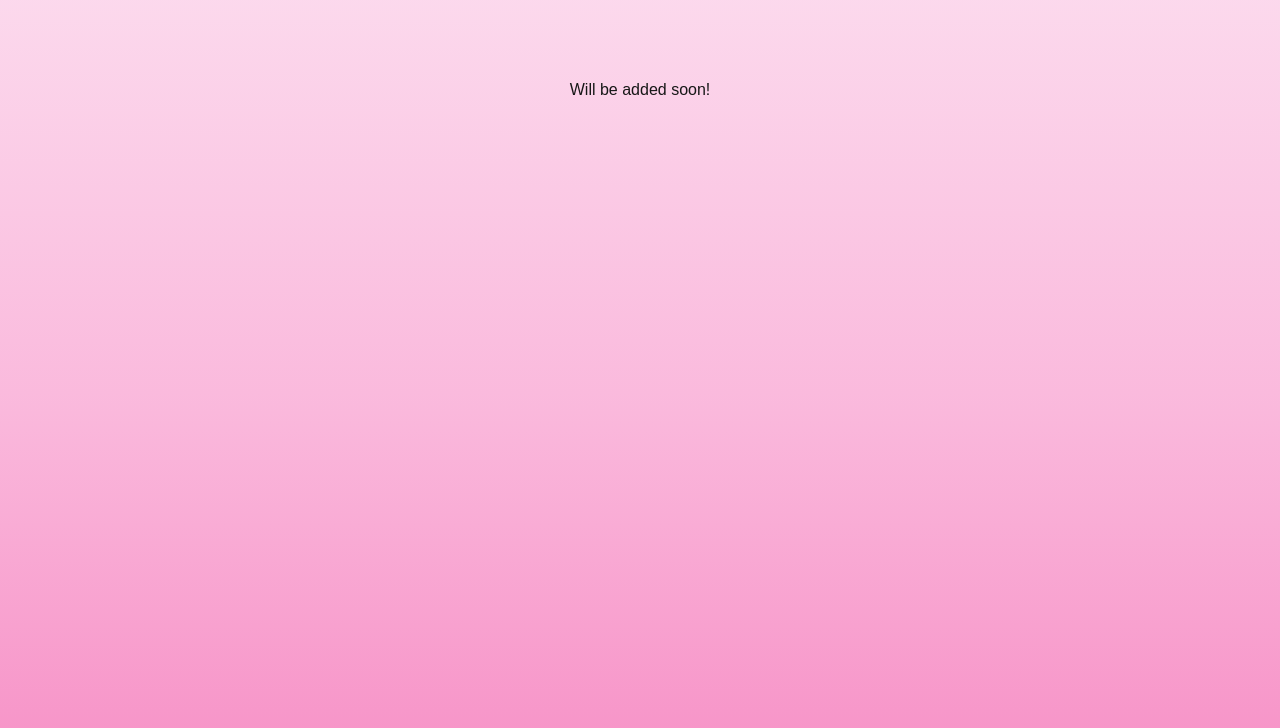
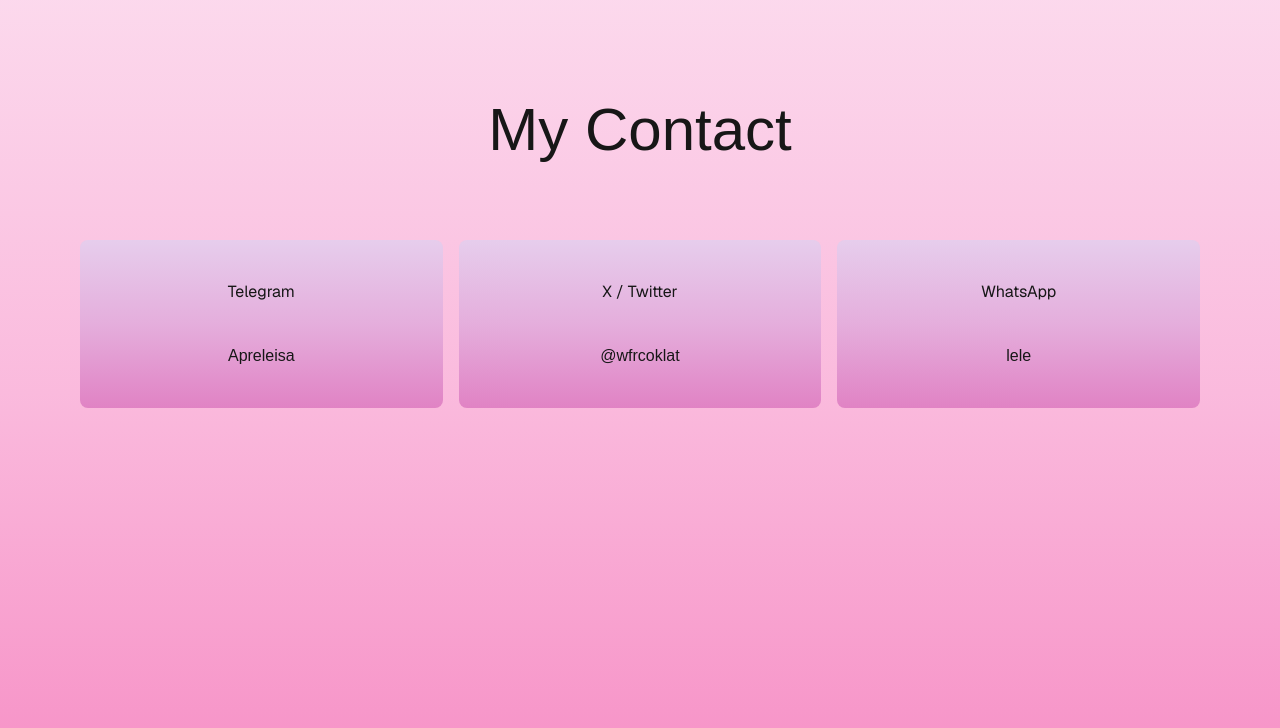
Before and after one commit to Lyraeth/aprelestore, a Next.js app: page /contact in a window 1280 px wide. Shown: the top 728 px of the page. Built offline with nearby package versions, Linux system fonts and the light colour scheme; a web font is replaced by a local one.

Commit message:
feat: create UI for contact page

```diff
--- a/app/contact/page.tsx
+++ b/app/contact/page.tsx
@@ -1,5 +1,5 @@
 import { Playwrite_AR } from "next/font/google";
-
+import Link from "next/link";
 const playwrite_ar = Playwrite_AR({
     weight: "400",
 });
@@ -8,9 +8,44 @@
     return (
         <div className="bg-gradient-to-b from-pink-200/80 via-pink-300/80 to-pink-400/80 dark:bg-gradient-to-b dark:from-black dark:via-gray-900 dark:to-gray-700">
             <div className={playwrite_ar.className}>
-                <div className="grid grid-rows-[20px_1fr_20px] items-center justify-items-center min-h-screen p-8 pb-20 gap-16 sm:p-20">
-                    <h1> Will be added soon!</h1>
-                </div>
+                <main className="min-h-screen p-8 sm:p-20">
+                    <h1 className="mb-6 text-center text-2xl md:text-4xl xl:text-6xl my-5">
+                        {" "}
+                        My Contact
+                    </h1>
+                    <div className="grid grid-cols-2 xl:grid-cols-3 w-full text-center my-20 gap-4">
+                        <Link
+                            href={`https://t.me/Apreleisa`}
+                            target="_blank"
+                            className="py-10 bg-blue-300 rounded-lg border-blue-200 bg-gradient-to-b from-pink-200/80 via-pink-300/80 to-pink-400/80 dark:bg-gradient-to-b dark:from-gray-700 dark:to-gray-800 hover:bg-blue-300 dark:hover:to-gray-900 hover:translate-y-1"
+                        >
+                            <div className="mb-10 font-[family-name:var(--font-geist-sans)]">
+                                Telegram
+                            </div>
+                            <div>Apreleisa</div>
+                        </Link>
+                        <Link
+                            href={`https://twitter.com/wfrcoklat`}
+                            target="_blank"
+                            className="py-10 bg-blue-300 rounded-lg border-blue-200 bg-gradient-to-b from-pink-200/80 via-pink-300/80 to-pink-400/80 dark:bg-gradient-to-b dark:from-gray-700 dark:to-gray-800 hover:bg-blue-300 dark:hover:to-gray-900 hover:translate-y-1 "
+                        >
+                            <div className="mb-10 font-[family-name:var(--font-geist-sans)]">
+                                X / Twitter
+                            </div>
+                            <div>@wfrcoklat</div>
+                        </Link>
+                        <Link
+                            href={`https://wa.me/628993337395`}
+                            target="_blank"
+                            className="py-10 bg-blue-300 rounded-lg border-blue-200 bg-gradient-to-b from-pink-200/80 via-pink-300/80 to-pink-400/80 dark:bg-gradient-to-b dark:from-gray-700 dark:to-gray-800 hover:bg-blue-300 dark:hover:to-gray-900 hover:translate-y-1 col-span-2 xl:col-span-1"
+                        >
+                            <div className="mb-10 font-[family-name:var(--font-geist-sans)]">
+                                WhatsApp
+                            </div>
+                            <div>lele</div>
+                        </Link>
+                    </div>
+                </main>
             </div>
         </div>
     );
```
